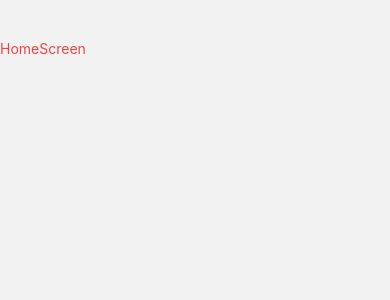
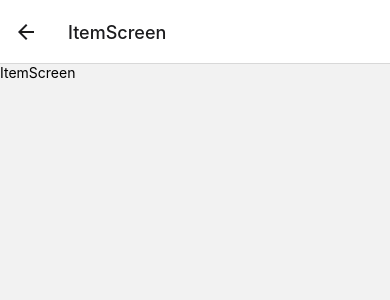
Before and after one commit to Agritech-treexuat/Client-mobile, a React Native app: screen /ItemScreen in a window 390 px wide. Before the commit this address had no page. Shown: the top 300 px of the page. Built offline with nearby package versions, Linux system fonts and the light colour scheme.

Commit message:
Add example navigation screens

```diff
--- a/App.js
+++ b/App.js
@@ -3,6 +3,7 @@ import { StyleSheet, Text, View } from 'react-native';
 import { NavigationContainer } from '@react-navigation/native';
 import { createNativeStackNavigator } from '@react-navigation/native-stack';
 import HomeScreen from './screens/HomeScreen'
+import ItemScreen from './screens/ItemScreen'
 const Stack = createNativeStackNavigator();
 
 export default function App() {
@@ -10,6 +11,7 @@ export default function App() {
     <NavigationContainer>
       <Stack.Navigator>
         <Stack.Screen name="Home" component={HomeScreen} />
+        <Stack.Screen name="ItemScreen" component={ItemScreen} />
       </Stack.Navigator>
     </NavigationContainer>
   );
--- a/screens/HomeScreen.js
+++ b/screens/HomeScreen.js
@@ -1,4 +1,4 @@
-import { View, Text } from 'react-native'
+import { View, Text, TouchableOpacity } from 'react-native'
 import React, { useLayoutEffect } from 'react'
 import { useNavigation } from "@react-navigation/native";
 
@@ -12,6 +12,11 @@ const HomeScreen = () => {
   return (
     <View>
       <Text className="text-red-500 my-10">HomeScreen</Text>
+      <TouchableOpacity
+        onPress={() => navigation.navigate("ItemScreen")}
+      >
+          <Text className="text-black text-[36px] font-semibold">Go</Text>
+      </TouchableOpacity>
     </View>
   )
 }
--- /dev/null
+++ b/screens/ItemScreen.js
@@ -0,0 +1,14 @@
+import { Text, View } from 'react-native'
+import React, { Component } from 'react'
+
+export class ItemScreen extends Component {
+  render() {
+    return (
+      <View>
+        <Text>ItemScreen</Text>
+      </View>
+    )
+  }
+}
+
+export default ItemScreen
```
